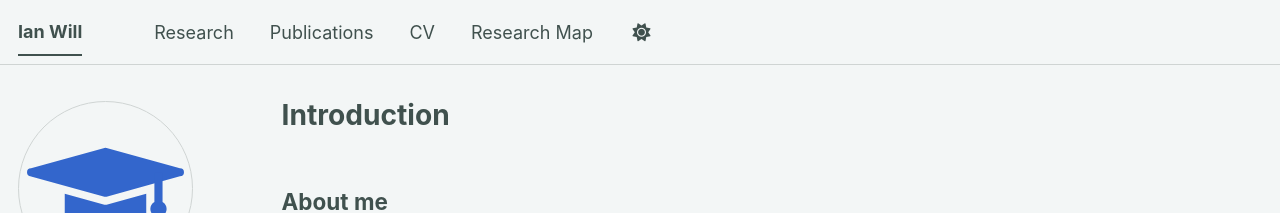
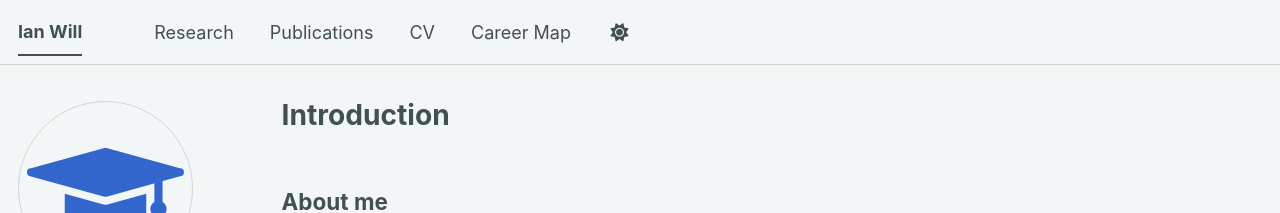
Before and after one commit to igwill/igwill.github.io, a Jekyll site: the page built from _pages/about.md, in a window 1280 px wide. Shown: the top 213 px of the page. Built offline with Jekyll 4.4.1, drawn with Linux system fonts in a browser that asks for light colours; some web fonts are replaced; a script bundle is joined from its source files by our own code; library files that are not in the unit come from our copies.

Commit message:
Update navigation.yml

```diff
--- a/_data/navigation.yml
+++ b/_data/navigation.yml
@@ -26,7 +26,7 @@ main:
   - title: "CV"
     url: /cv/
 
-  - title: "Research Map"
+  - title: "Career Map"
     url: /map/
 
   # - title: "CV"
```
